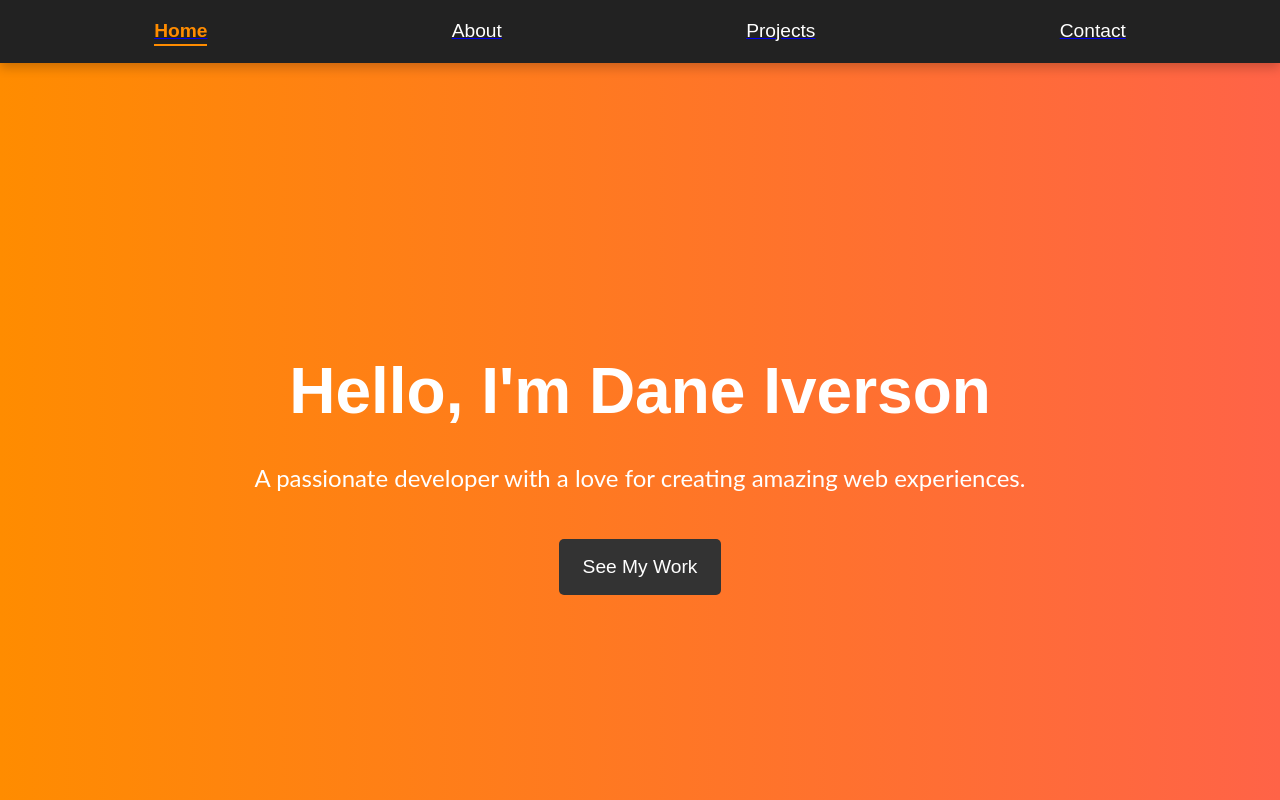
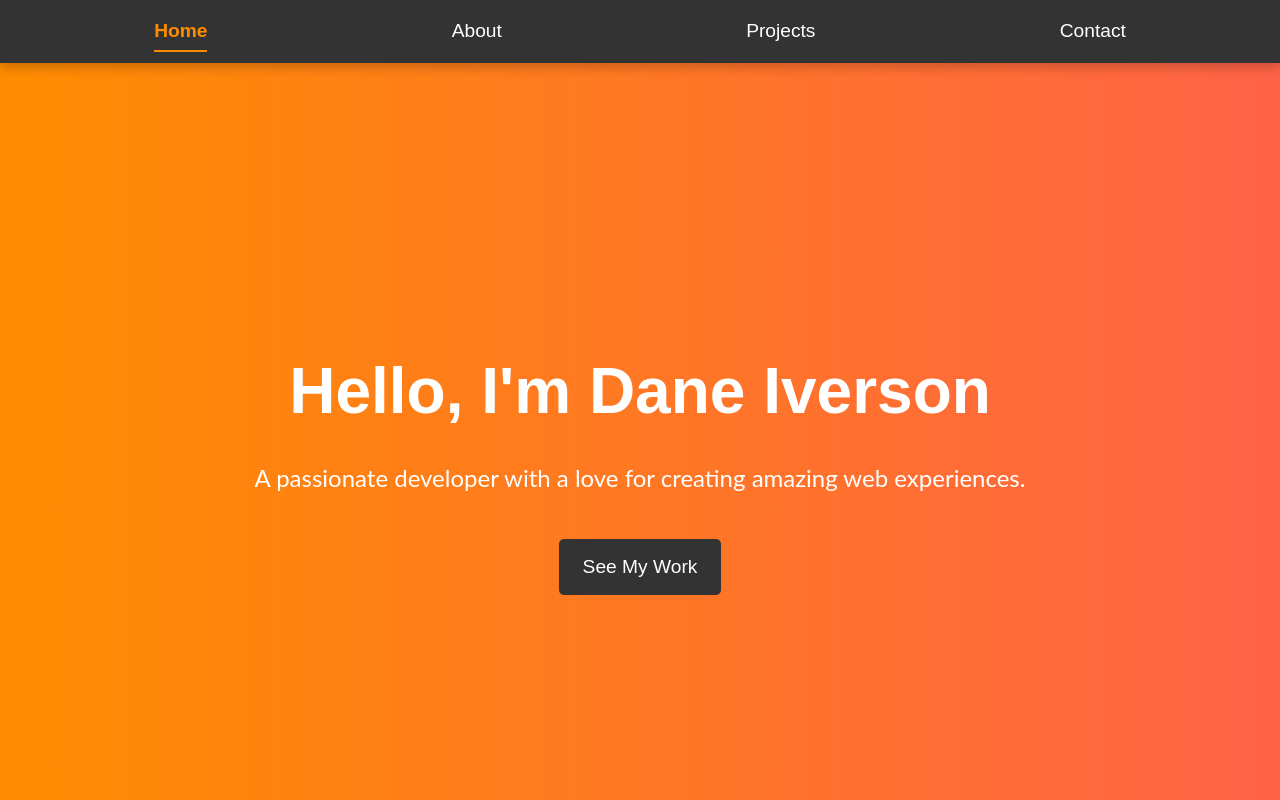
Before and after one commit to dane-iverson/portfolio, a Next.js app: page / in a window 1280 px wide. Built offline with nearby package versions, Linux system fonts and the light colour scheme.

Commit message:
image and header changes

```diff
--- a/pages/Header.js
+++ b/pages/Header.js
@@ -6,20 +6,20 @@ const Header = () => {
 
   return (
     <div className="header">
-      <Link href="/">
+      <Link href="/" legacyBehavior>
         <a className={`nav-link ${pathname === "/" ? "active" : ""}`}>Home</a>
       </Link>
-      <Link href="/about">
+      <Link href="/about" legacyBehavior>
         <a className={`nav-link ${pathname === "/about" ? "active" : ""}`}>
           About
         </a>
       </Link>
-      <Link href="/projects">
+      <Link href="/projects" legacyBehavior>
         <a className={`nav-link ${pathname === "/projects" ? "active" : ""}`}>
           Projects
         </a>
       </Link>
-      <Link href="/contact">
+      <Link href="/contact" legacyBehavior>
         <a className={`nav-link ${pathname === "/contact" ? "active" : ""}`}>
           Contact
         </a>
```
Also changed, not shown: pages/projects.js (+8 -6 lines), public/images/GithubPic.png (deleted), public/images/GithubPic2.png (added).
